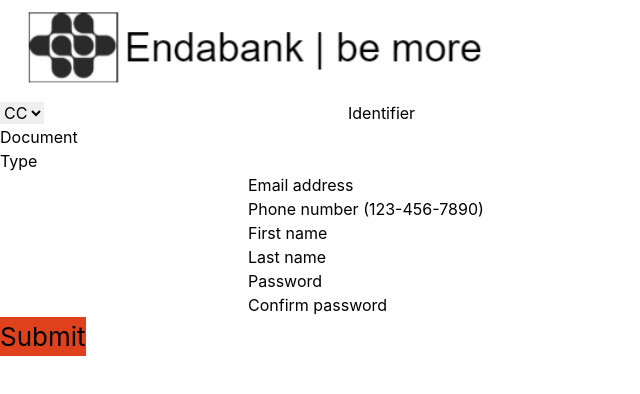
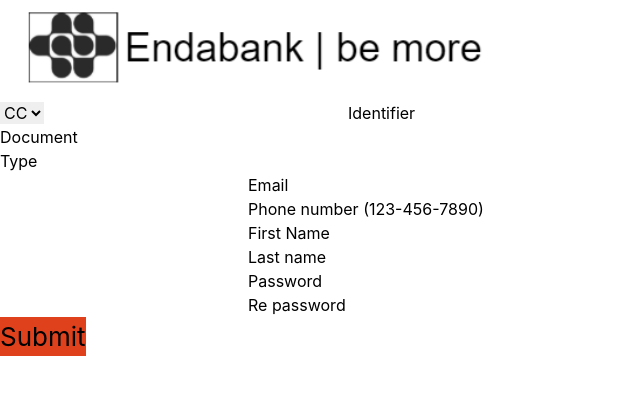
Before and after one commit to bramvar/Frontend-Pass-it-on, a React (Vite) app: page / in a window 1280 px wide. Shown: the top 394 px of the page, without its empty margins (0-640 px from the left). Built offline with nearby package versions, Linux system fonts and the light colour scheme.

Commit message:
feature/form input refactored

```diff
--- a/src/components/Form/Form.tsx
+++ b/src/components/Form/Form.tsx
@@ -1,15 +1,19 @@
-import './index.css'
+import "./index.css";
+import Input from "../Input/Input";
 const Form = () => {
+  const alerta = () => {
+    alert("aasd");
+  };
   return (
     <div className="flex w-full justify-center mt-10">
       <div className="p-4  container-form  item-center  bg-white rounded-lg border shadow-md sm:p-8 dark:bg-gray-800 dark:border-gray-700">
-        <form>
+        <form onSubmit={() => alert("hola")}>
           <div className="grid-cc">
             <div className="relative z-0 mb-6 w-full group">
               <select
                 name="floating_type_cc"
                 id="floating_type_cc"
-                className="block py-2.5 px-0 w-full text-sm text-gray-900 bg-transparent border-0 border-b-2 border-gray-300 appearance-none dark:text-white dark:border-gray-600 dark:focus:border-blue-500 focus:outline-none focus:ring-0 focus:border-blue-600 peer"
+                className="block py-2.5 px-0 w-full text-sm text-gray-900 bg-transparent border-0 border-b-2 border-gray-300 appearance-none dark:text-white dark:border-gray-600 dark:focus:border-blue-500 focus:outline-none focus:ring-0 focus:border-red-600 peer"
                 placeholder=" "
                 required
               >
@@ -19,130 +23,28 @@ const Form = () => {
               </select>
               <label
                 htmlFor="floating_last_name"
-                className="absolute text-sm text-gray-500 dark:text-gray-400 duration-300 transform -translate-y-6 scale-75 top-3 -z-10 origin-[0] peer-focus:left-0 peer-focus:text-blue-600 peer-focus:dark:text-blue-500 peer-placeholder-shown:scale-100 peer-placeholder-shown:translate-y-0 peer-focus:scale-75 peer-focus:-translate-y-6"
+                className="absolute text-sm text-gray-500 dark:text-gray-400 duration-300 transform -translate-y-6 scale-75 top-3 -z-10 origin-[0] peer-focus:left-0 peer-focus:text-red-600 peer-focus:dark:text-blue-500 peer-placeholder-shown:scale-100 peer-placeholder-shown:translate-y-0 peer-focus:scale-75 peer-focus:-translate-y-6"
               >
                 Document Type
               </label>
             </div>
-            <div className="relative z-0 mb-6 w-full group">
-              <input
-                type="number"
-                name="floating_identification"
-                id="floating_identification"
-                className="block py-2.5 px-0 w-full text-sm text-gray-900 bg-transparent border-0 border-b-2 border-gray-300 appearance-none dark:text-white dark:border-gray-600 dark:focus:border-blue-500 focus:outline-none focus:ring-0 focus:border-blue-600 peer"
-                placeholder=" "
-                required
-              />
-              <label
-                htmlFor="floating_identification"
-                className="absolute text-sm text-gray-500 dark:text-gray-400 duration-300 transform -translate-y-6 scale-75 top-3 -z-10 origin-[0] peer-focus:left-0 peer-focus:text-blue-600 peer-focus:dark:text-blue-500 peer-placeholder-shown:scale-100 peer-placeholder-shown:translate-y-0 peer-focus:scale-75 peer-focus:-translate-y-6"
-              >
-                Identifier
-              </label>
-            </div>
+
+            <Input type="number" id="identifier" value="Identifier"></Input>
           </div>{" "}
-          <div className="relative z-0 mb-6 w-full group">
-            <input
-              type="email"
-              name="floating_email"
-              className="block py-2.5 px-0 w-full text-sm text-gray-900 bg-transparent border-0 border-b-2 border-gray-300 appearance-none dark:text-white dark:border-gray-600 dark:focus:border-blue-500 focus:outline-none focus:ring-0 focus:border-blue-600 peer"
-              placeholder=" "
-              required
-            />
-            <label
-              htmlFor="floating_email"
-              className="absolute text-sm text-gray-500 dark:text-gray-400 duration-300 transform -translate-y-6 scale-75 top-3 -z-10 origin-[0] peer-focus:left-0 peer-focus:text-blue-600 peer-focus:dark:text-blue-500 peer-placeholder-shown:scale-100 peer-placeholder-shown:translate-y-0 peer-focus:scale-75 peer-focus:-translate-y-6"
-            >
-              Email address
-            </label>
-          </div>
-          <div className="relative z-0 mb-6 w-full group">
-            <input
-              type="tel"
-              pattern="[0-9]{3}[0-9]{3}[0-9]{4}"
-              name="floating_phone"
-              id="floating_phone"
-              className="block py-2.5 px-0 w-full text-sm text-gray-900 bg-transparent border-0 border-b-2 border-gray-300 appearance-none dark:text-white dark:border-gray-600 dark:focus:border-blue-500 focus:outline-none focus:ring-0 focus:border-blue-600 peer"
-              placeholder=" "
-              required
-            />
-
-            <label
-              htmlFor="floating_phone"
-              className="absolute text-sm text-gray-500 dark:text-gray-400 duration-300 transform -translate-y-6 scale-75 top-3 -z-10 origin-[0] peer-focus:left-0 peer-focus:text-blue-600 peer-focus:dark:text-blue-500 peer-placeholder-shown:scale-100 peer-placeholder-shown:translate-y-0 peer-focus:scale-75 peer-focus:-translate-y-6"
-            >
-              Phone number (123-456-7890)
-            </label>
+          <Input type="email" id="email" value="Email"></Input>
+          <Input
+            type="number"
+            id="phone"
+            value="Phone number (123-456-7890)"
+            pattern="[0-9]{3}[0-9]{3}[0-9]{4}"
+          ></Input>
+          <div className="grid xl:grid-cols-2 xl:gap-6">
+            <Input type="text" id="firstName" value="First Name"></Input>
+            <Input type="text" id="lastName" value="Last name"></Input>
           </div>
           <div className="grid xl:grid-cols-2 xl:gap-6">
-            <div className="relative z-0 mb-6 w-full group">
-              <input
-                type="text"
-                name="floating_firstName"
-                id="floating_firstName"
-                className="block py-2.5 px-0 w-full text-sm text-gray-900 bg-transparent border-0 border-b-2 border-gray-300 appearance-none dark:text-white dark:border-gray-600 dark:focus:border-blue-500 focus:outline-none focus:ring-0 focus:border-blue-600 peer"
-                placeholder=" "
-                required
-              />
-              <label
-                htmlFor="floating_firstName"
-                className="absolute text-sm text-gray-500 dark:text-gray-400 duration-300 transform -translate-y-6 scale-75 top-3 -z-10 origin-[0] peer-focus:left-0 peer-focus:text-blue-600 peer-focus:dark:text-blue-500 peer-placeholder-shown:scale-100 peer-placeholder-shown:translate-y-0 peer-focus:scale-75 peer-focus:-translate-y-6"
-              >
-                First name
-              </label>
-            </div>
-            <div className="relative z-0 mb-6 w-full group">
-              <input
-                type="text"
-                name="floating_lastName"
-                id="floating_lastName"
-                className="block py-2.5 px-0 w-full text-sm text-gray-900 bg-transparent border-0 border-b-2 border-gray-300 appearance-none dark:text-white dark:border-gray-600 dark:focus:border-blue-500 focus:outline-none focus:ring-0 focus:border-blue-600 peer"
-                placeholder=" "
-                required
-              />
-              <label
-                htmlFor="floating_lastName"
-                className="absolute text-sm text-gray-500 dark:text-gray-400 duration-300 transform -translate-y-6 scale-75 top-3 -z-10 origin-[0] peer-focus:left-0 peer-focus:text-blue-600 peer-focus:dark:text-blue-500 peer-placeholder-shown:scale-100 peer-placeholder-shown:translate-y-0 peer-focus:scale-75 peer-focus:-translate-y-6"
-              >
-                Last name
-              </label>
-            </div>
-          </div>
-          <div className="grid xl:grid-cols-2 xl:gap-6">
-            <div className="relative z-0 mb-6 w-full group">
-              <input
-                type="password"
-                name="floating_password"
-                id="floating_password"
-                className="block py-2.5 px-0 w-full text-sm text-gray-900 bg-transparent border-0 border-b-2 border-gray-300 appearance-none dark:text-white dark:border-gray-600 dark:focus:border-blue-500 focus:outline-none focus:ring-0 focus:border-blue-600 peer"
-                placeholder=" "
-                required
-              />
-              <label
-                htmlFor="floating_password"
-                className="absolute text-sm text-gray-500 dark:text-gray-400 duration-300 transform -translate-y-6 scale-75 top-3 -z-10 origin-[0] peer-focus:left-0 peer-focus:text-blue-600 peer-focus:dark:text-blue-500 peer-placeholder-shown:scale-100 peer-placeholder-shown:translate-y-0 peer-focus:scale-75 peer-focus:-translate-y-6"
-              >
-                Password
-              </label>
-            </div>
-
-            <div className="relative z-0 mb-6 w-full group">
-              <input
-                type="password"
-                name="repeat_password"
-                id="floating_repeat_password"
-                className="block py-2.5 px-0 w-full text-sm text-gray-900 bg-transparent border-0 border-b-2 border-gray-300 appearance-none dark:text-white dark:border-gray-600 dark:focus:border-blue-500 focus:outline-none focus:ring-0 focus:border-blue-600 peer"
-                placeholder=" "
-                pattern="^[a-zA-Z]"
-                required
-              />
-              <label
-                htmlFor="floating_repeat_password"
-                className="absolute text-sm text-gray-500 dark:text-gray-400 duration-300 transform -translate-y-6 scale-75 top-3 -z-10 origin-[0] peer-focus:left-0 peer-focus:text-blue-600 peer-focus:dark:text-blue-500 peer-placeholder-shown:scale-100 peer-placeholder-shown:translate-y-0 peer-focus:scale-75 peer-focus:-translate-y-6"
-              >
-                Confirm password
-              </label>
-            </div>
+            <Input type="password" id="password" value="Password"></Input>
+            <Input type="password" id="rePassword" value="Re password"></Input>
           </div>
           <button
             type="submit"
--- /dev/null
+++ b/src/components/Input/Input.tsx
@@ -0,0 +1,24 @@
+import InputProps from "./input.interface";
+const Input:React.FC<InputProps> = ({type, id, value, pattern}) => {
+  return (
+    <div className="relative z-0 mb-6 w-full group">
+      <input
+        type={type}
+        name={id}
+        id={id}
+        pattern={pattern}
+        className="block py-2.5 px-0 w-full text-sm text-gray-900 bg-transparent border-0 border-b-2 border-gray-300 appearance-none dark:text-white dark:border-gray-600 dark:focus:border-blue-500 focus:outline-none focus:ring-0 focus:border-red-600 peer"
+        placeholder=" "
+        required
+      />
+      <label
+        htmlFor={id}
+        className="absolute text-sm text-gray-500 dark:text-gray-400 duration-300 transform -translate-y-6 scale-75 top-3 -z-10 origin-[0] peer-focus:left-0 peer-focus:text-red-600 peer-focus:dark:text-blue-500 peer-placeholder-shown:scale-100 peer-placeholder-shown:translate-y-0 peer-focus:scale-75 peer-focus:-translate-y-6"
+      >
+        {value}
+      </label>
+    </div>
+  );
+};
+
+export default Input;
```
Also changed, not shown: src/components/Input/input.interface.ts (added, +8 -0 lines), src/components/Input/index.css (added).
